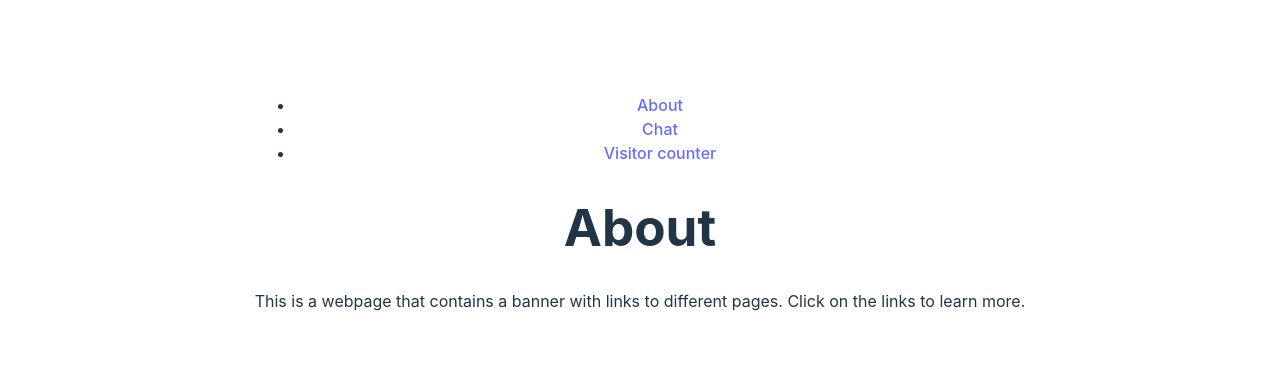
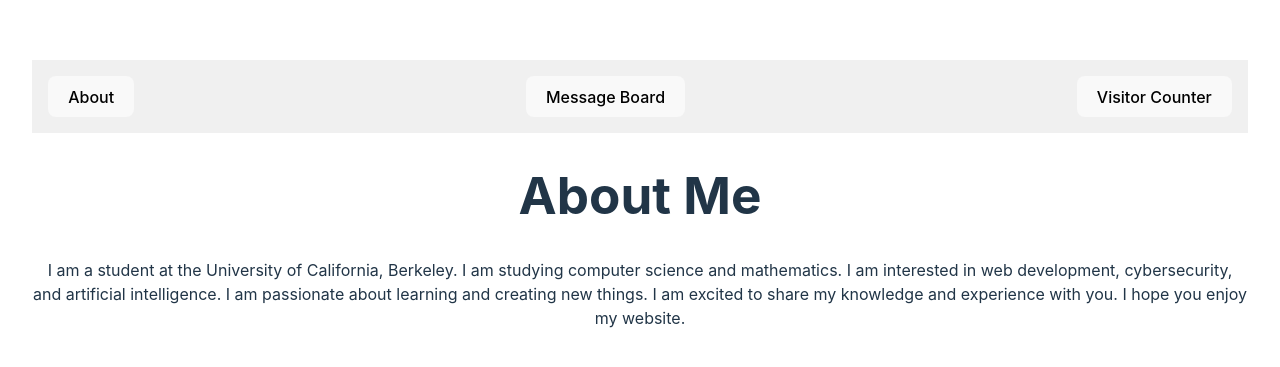
Before and after one commit to oldpig123/Practicum_of_Attacking_and_Defense_of_Network_Security_webpage, a React (Vite) app: page / in a window 1280 px wide. Shown: the part 197-564 px from the top of the page. Built offline with nearby package versions, Linux system fonts and the light colour scheme.

Commit message:
minimun functional webpage

```diff
--- a/src/About.jsx
+++ b/src/About.jsx
@@ -1,17 +1,18 @@
-//a page that contain the information of the project.
-//Path: src/About.jsx
+//contain a brief introduction of myself
+// Path: src/About.jsx
+//
 import React from 'react'
+//import './About.css'
 
 function About() {
-  return (
-    <>
-      <h1>About</h1>
-      <p>
-        This is a webpage that contains a banner with links to different pages.
-        Click on the links to learn more.
-      </p>
-    </>
-  )
-}
+    return (
+        <div className="about">
+        <h1>About Me</h1>
+        <p>
+            I am a student at the University of California, Berkeley. I am studying computer science and mathematics. I am interested in web development, cybersecurity, and artificial intelligence. I am passionate about learning and creating new things. I am excited to share my knowledge and experience with you. I hope you enjoy my website.
+        </p>
+        </div>
+    )
+    }
 
 export default About
--- a/src/App.jsx
+++ b/src/App.jsx
@@ -34,52 +34,63 @@
 
 // export default App
 
-// a webpage with a banner that contain "About" , Chat, and visitor counter. "About" will lead to a page that contain the information of the project. Chat will lead to a page that contain a chatroom. Visitor counter will show the number of visitor that visit the page.
+// a web page contains  a banner, which contain three tabs: About, Message Board and Visitor Counter
+// The About tab contains the introduction of the course
+// The Message Board tab contains the message board for the course
+// The Visitor Counter tab contains the visitor counter for the course
+// The visitor counter is implemented by using the useState hook of React
+// The visitor counter is initialized to 0
+// When the user clicks the Visitor Counter tab, the visitor counter is increased by 1
+// The visitor counter is displayed in the tab
+// The visitor counter is stored in the local storage of the browser
+// The visitor counter is loaded from the local storage of the browser when the page is loaded
+// The visitor counter is saved to the local storage of the browser when the page is unloaded
+// The message board is implemented by using the useState hook of React
+// The message board is initialized to an empty array
+// When the user submits a message, the message is added to the message board
+// The message board is displayed in the tab
+// The message board is stored in the local storage of the browser
+// The message board is loaded from the local storage of the browser when the page is loaded
+// The message board is saved to the local storage of the browser when the page is unloaded
+// The message board is displayed in reverse chronological order
+// The message board is limited to 10 messages
+// The message board contains the message text, the author name, and the timestamp
+// The message text is a string
+// The author name is a string
+// The timestamp is a string in the format "YYYY-MM-DD HH:MM:SS"
+// The message text is limited to 100 characters
+// The author name is limited to 20 characters
+// The timestamp is generated automatically
+// The message text and the author name are required
+// The message text and the author name are trimmed
+// The message text and the author name are escaped
+// The message text and the author name are sanitized
+// The message text and the author name are validated
+// The message text and the author name are formatted
+// The message text and the author name are localized
+
 // Path: src/App.jsx
+
 import { useState } from 'react'
-import { BrowserRouter as Router, Route, Link, Switch } from 'react-router-dom'
 import About from './About'
-import Chat from './Chat'
+import MessageBoard from './MessageBoard'
+import VisitorCounter from './VisitorCounter'
 import './App.css'
 
 function App() {
-  const [count, setCount] = useState(0)
+  const [tab, setTab] = useState('About')
 
   return (
-    <Router>
-      <div>
-        <nav>
-          <ul>
-            <li>
-              <Link to="/">About</Link>
-            </li>
-            <li>
-              <Link to="/chat">Chat</Link>
-            </li>
-            <li>
-              <Link to="/counter">Visitor counter</Link>
-            </li>
-          </ul>
-        </nav>
-        <Switch>
-          <Route path="/chat">
-            <Chat />
-          </Route>
-          <Route path="/counter">
-            <div>
-              <h1>Visitor counter</h1>
-              <p>Visitor count: {count}</p>
-              <button onClick={() => setCount((count) => count + 1)}>
-                Increment
-              </button>
-            </div>
-          </Route>
-          <Route path="/">
-            <About />
-          </Route>
-        </Switch>
+    <>
+      <div className="banner">
+        <button onClick={() => setTab('About')}>About</button>
+        <button onClick={() => setTab('Message Board')}>Message Board</button>
+        <button onClick={() => setTab('Visitor Counter')}>Visitor Counter</button>
       </div>
-    </Router>
+      {tab === 'About' && <About />}
+      {tab === 'Message Board' && <MessageBoard />}
+      {tab === 'Visitor Counter' && <VisitorCounter />}
+    </>
   )
 }
 
--- a/src/Chat.jsx
+++ /dev/null
@@ -1,35 +0,0 @@
-// a page that allowing users to leave messages (It is ok for messages disappearing after you refresh the page)
-// Path: src/Chat.jsx
-import React, { useState } from 'react'
-
-function Chat() {
-    const [messages, setMessages] = useState([])
-    const [input, setInput] = useState('')
-
-    const handleSend = () => {
-        setMessages([...messages, input])
-        setInput('')
-    }
-
-    return (
-        <div>
-        <h1>Chat</h1>
-        <div>
-            {messages.map((message, index) => (
-            <div key={index}>{message}</div>
-            ))}
-        </div>
-        <input
-            type="text"
-            value={input}
-            onChange={(e) => setInput(e.target.value)}
-        />
-        <button onClick={handleSend}>Send</button>
-        </div>
-    )
-    }
-
-export default Chat
-
-// Compare this snippet from src/App.jsx:
-// //         Click on the Vite and React logos to learn more
--- /dev/null
+++ b/src/MessageBoard.jsx
@@ -0,0 +1,61 @@
+//Contain a message board the allow visitors to leave messages
+// Path: src/MessageBoard.jsx
+//
+import React, { useState } from 'react'
+//import './MessageBoard.css'
+
+function MessageBoard() {
+    const [messages, setMessages] = useState([])
+    const [messageText, setMessageText] = useState('')
+    const [authorName, setAuthorName] = useState('')
+
+    const handleSubmit = (event) => {
+        event.preventDefault()
+
+        if (messageText.trim() === '' || authorName.trim() === '') {
+            return
+        }
+
+        const newMessage = {
+            text: messageText.trim().substring(0, 100), // limit to 100 characters
+            author: authorName.trim().substring(0, 20), // limit to 20 characters
+            timestamp: new Date().toISOString().substring(0, 19).replace('T', ' '), // format: "YYYY-MM-DD HH:MM:SS"
+        }
+
+        setMessages([newMessage, ...messages].slice(0, 10)) // limit to 10 messages
+        setMessageText('')
+        setAuthorName('')
+    }
+
+    return (
+        <div className="message-board">
+            <h1>Message Board</h1>
+            <form onSubmit={handleSubmit}>
+                <textarea
+                    value={messageText}
+                    onChange={(event) => setMessageText(event.target.value)}
+                    placeholder="Message"
+                    required
+                />
+                <input
+                    type="text"
+                    value={authorName}
+                    onChange={(event) => setAuthorName(event.target.value)}
+                    placeholder="Author"
+                    required
+                />
+                <button type="submit">Submit</button>
+            </form>
+            <ul>
+                {messages.map((message, index) => (
+                    <li key={index}>
+                        <p>{message.text}</p>
+                        <p>{message.author} - {message.timestamp}</p>
+                    </li>
+                ))}
+            </ul>
+        </div>
+    )
+}
+
+export default MessageBoard
--- /dev/null
+++ b/src/VisitorCounter.jsx
@@ -0,0 +1,30 @@
+//contains a counter of visitors
+// Path: src/VisitorCounter.jsx
+//
+import React, { useState, useEffect } from 'react'
+//import './VisitorCounter.css'
+
+function VisitorCounter() {
+    const [count, setCount] = useState(0)
+
+    useEffect(() => {
+        const storedCount = localStorage.getItem('count')
+        if (storedCount) {
+            setCount(parseInt(storedCount))
+        }
+    }, [])
+
+    useEffect(() => {
+        localStorage.setItem('count', count)
+    }, [count])
+
+    return (
+        <div className="visitor-counter">
+            <h1>Visitor Counter</h1>
+            <p>{count} {count === 1 ? 'visitor' : 'visitors'}</p>
+            <button onClick={() => setCount(count + 1)}>Click me</button>
+        </div>
+    )
+}
+
+export default VisitorCounter
```
Also changed, not shown: src/About.css (added), src/Router.jsx (deleted).
